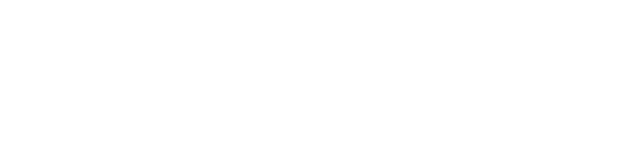
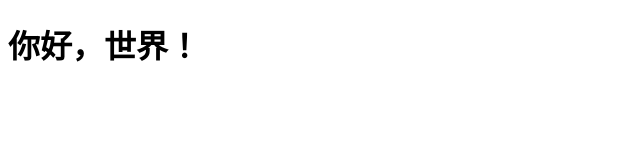
Before and after one commit to zjp18538666496/sggVue, a plain HTML site: page index.html in a window 1280 px wide. Shown: the whole page, without its empty margins (0-640 px from the left). Drawn offline with Linux system fonts and the light colour scheme.

Commit message:
尚硅谷：

```diff
--- a/index.html
+++ b/index.html
@@ -5,7 +5,14 @@
     <title>Vue初体验</title>
 </head>
 <body>
-
+    <!-- vue容器 -->
+    <div id="root">
+        <h1>你好，世界！</h1>
+    </div>
 </body>
 <script src="./js/vue2/vue.js"></script> <!-- 引入vue文件 -->
+<script>
+    Vue.config.productionTip = false /*  设置为 false 以阻止 vue 在启动时生成生产提示。 */
+
+</script>
 </html>
```
